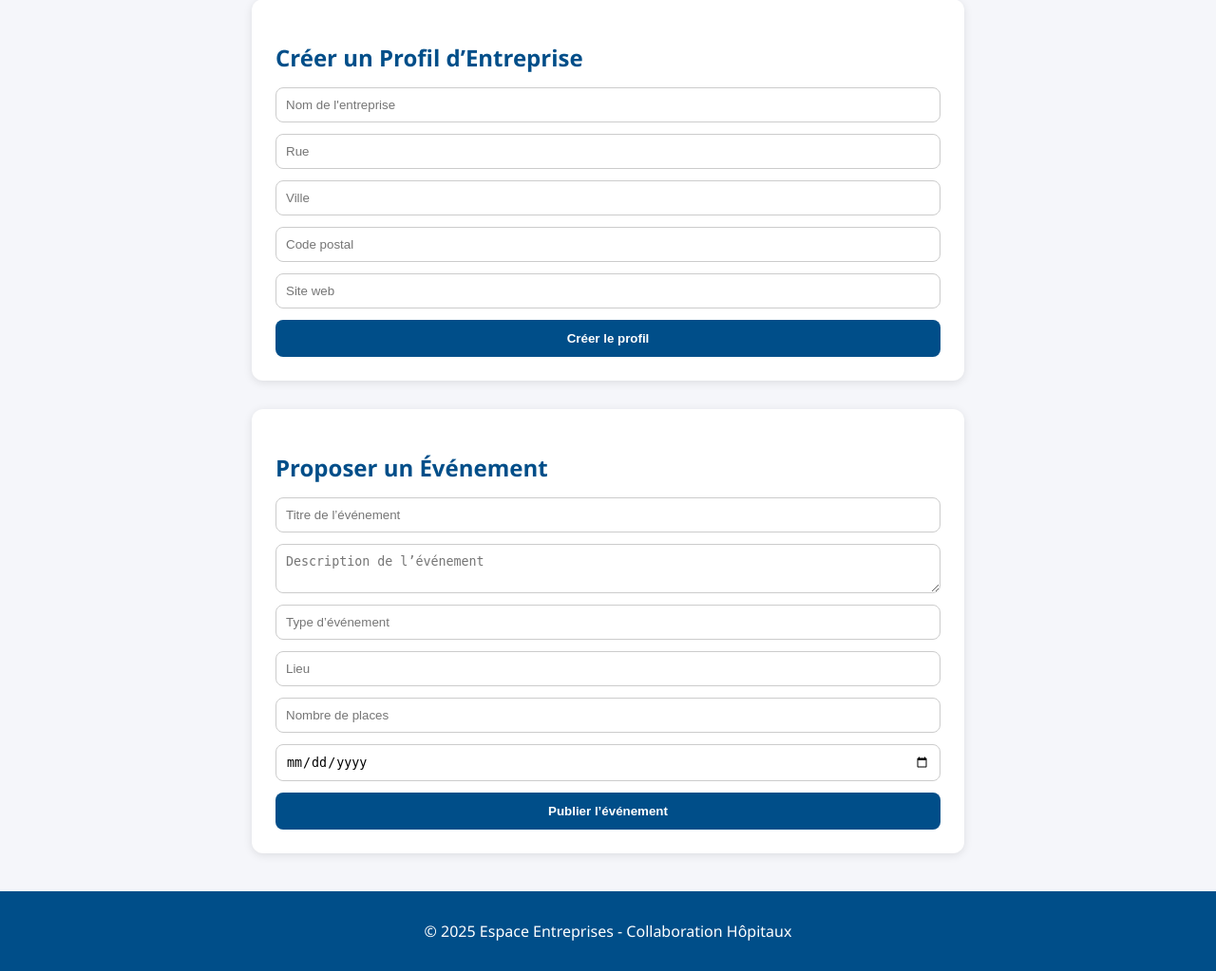
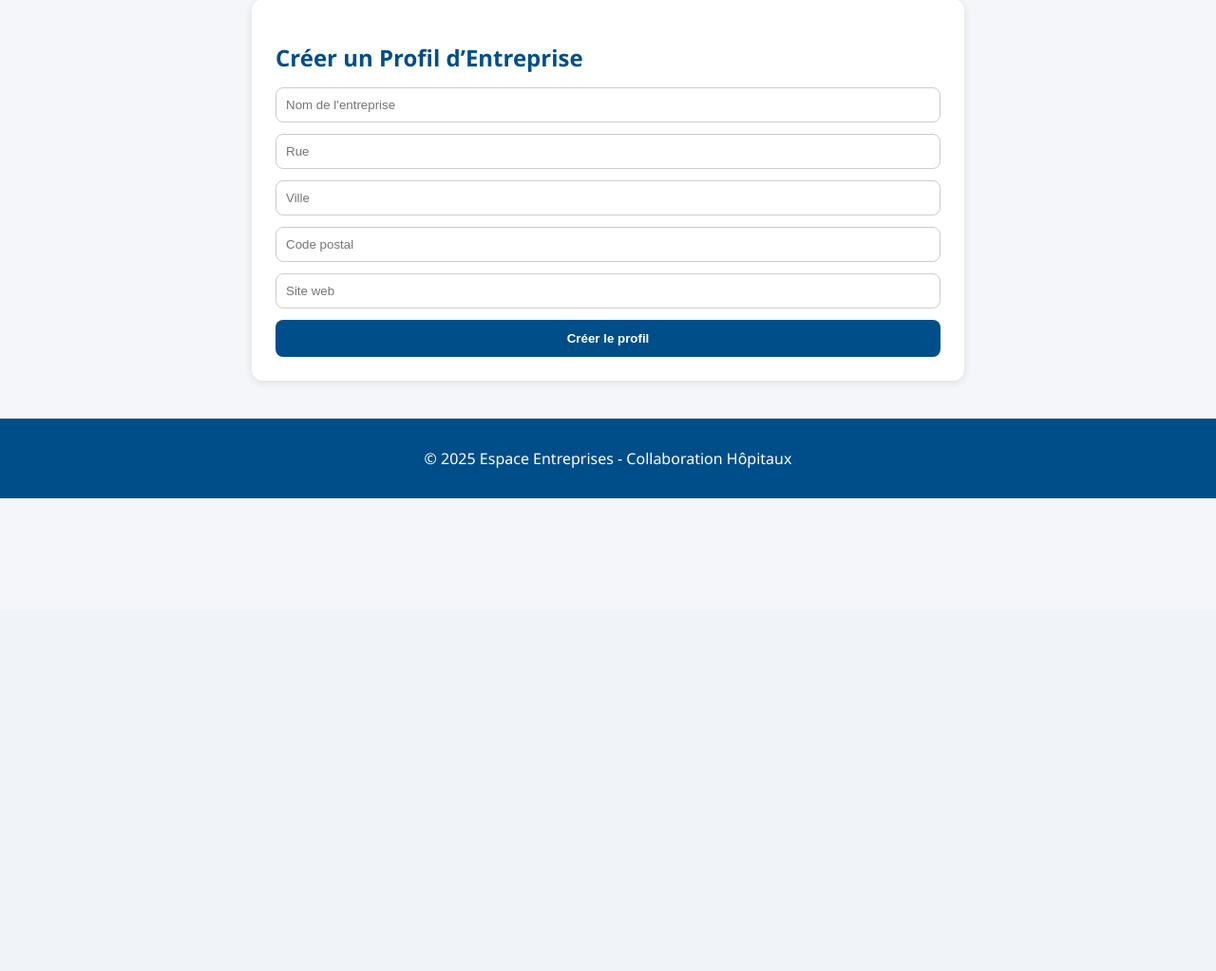
Before and after one commit to Miavoudila-Ivann/hsp, a PHP site: page /hsp/src/vue/Entreprise.php in a window 1280 px wide. Shown: the part 157-1180 px from the top of the page at 95% size. After the commit the page ends 682 px from the top, so only its background shows below. Run offline with PHP 8.4, Linux system fonts and the light colour scheme; the visitor is signed in with stand-in values (Sample User, id 1).

```diff
--- a/src/vue/Entreprise.php
+++ b/src/vue/Entreprise.php
@@ -87,7 +87,6 @@
     <h1>Espace Partenaires - Entreprises</h1>
 </header>
 
-<!-- ====================== PROFIL ENTREPRISE ======================= -->
 <section id="profil" class="card">
     <h2>Créer un Profil d’Entreprise</h2>
     <form action="Entreprise.php" method="POST">
@@ -100,20 +99,6 @@
     </form>
 </section>
 
-<!-- ====================== EVENEMENTS ======================= -->
-<section id="evenements" class="card">
-    <h2>Proposer un Événement</h2>
-    <form action="evenement.php" method="POST">
-        <input type="text" name="titre" placeholder="Titre de l’événement" required>
-        <textarea name="description" placeholder="Description de l’événement" required></textarea>
-        <input type="text" name="type_evenement" placeholder="Type d’événement" required>
-        <input type="text" name="lieu" placeholder="Lieu" required>
-        <input type="number" name="nb_place" placeholder="Nombre de places" required>
-        <input type="date" name="date_evenement" required>
-        <button type="submit">Publier l’événement</button>
-    </form>
-</section>
-
 <footer>
     <p>&copy; 2025 Espace Entreprises - Collaboration Hôpitaux</p>
 </footer>
```
Also changed, not shown: index.php (+10 -7 lines).
